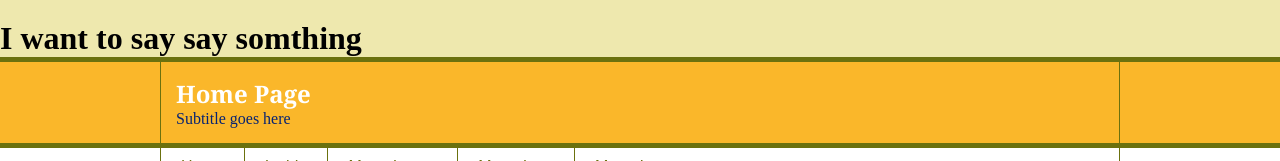
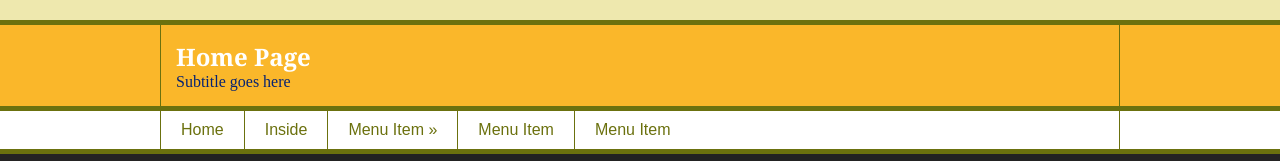
Before and after one commit to Web-Lancer/My-Second-Website, a plain HTML site: page Index.html in a window 1280 px wide. Shown: the top 161 px of the page. Drawn offline with Linux system fonts and the light colour scheme.

Commit message:
Update Index.html

```diff
--- a/Index.html
+++ b/Index.html
@@ -13,9 +13,6 @@
 </head>
 
 <body>
-
-    <h1> I want to say say somthing</h1>
-
     <div class="social">
         <ul>
             <li><a href="https://www.facebook.com"><img src="images/Social media icon/facebook.png" alt="facebook"></a>
```
